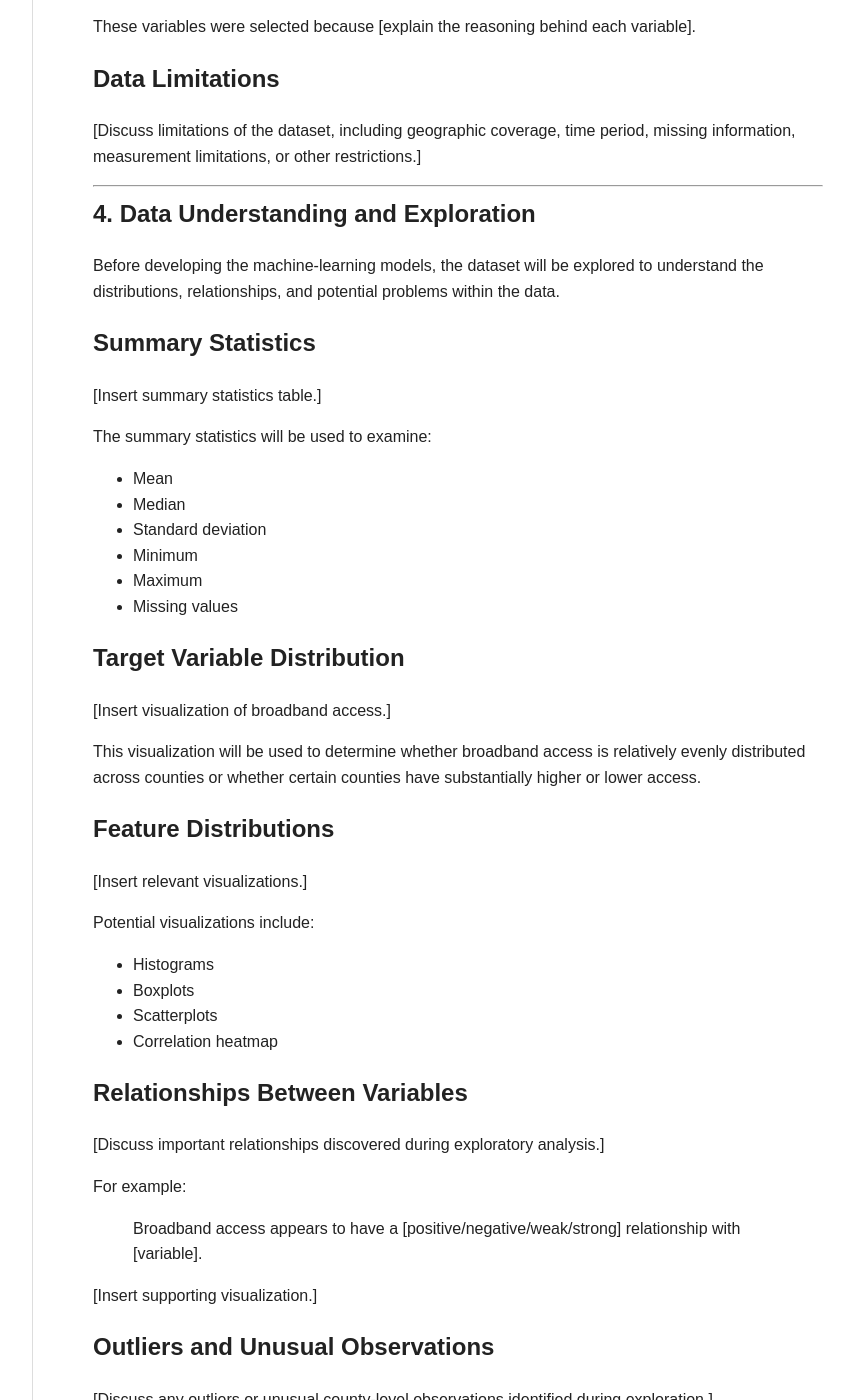
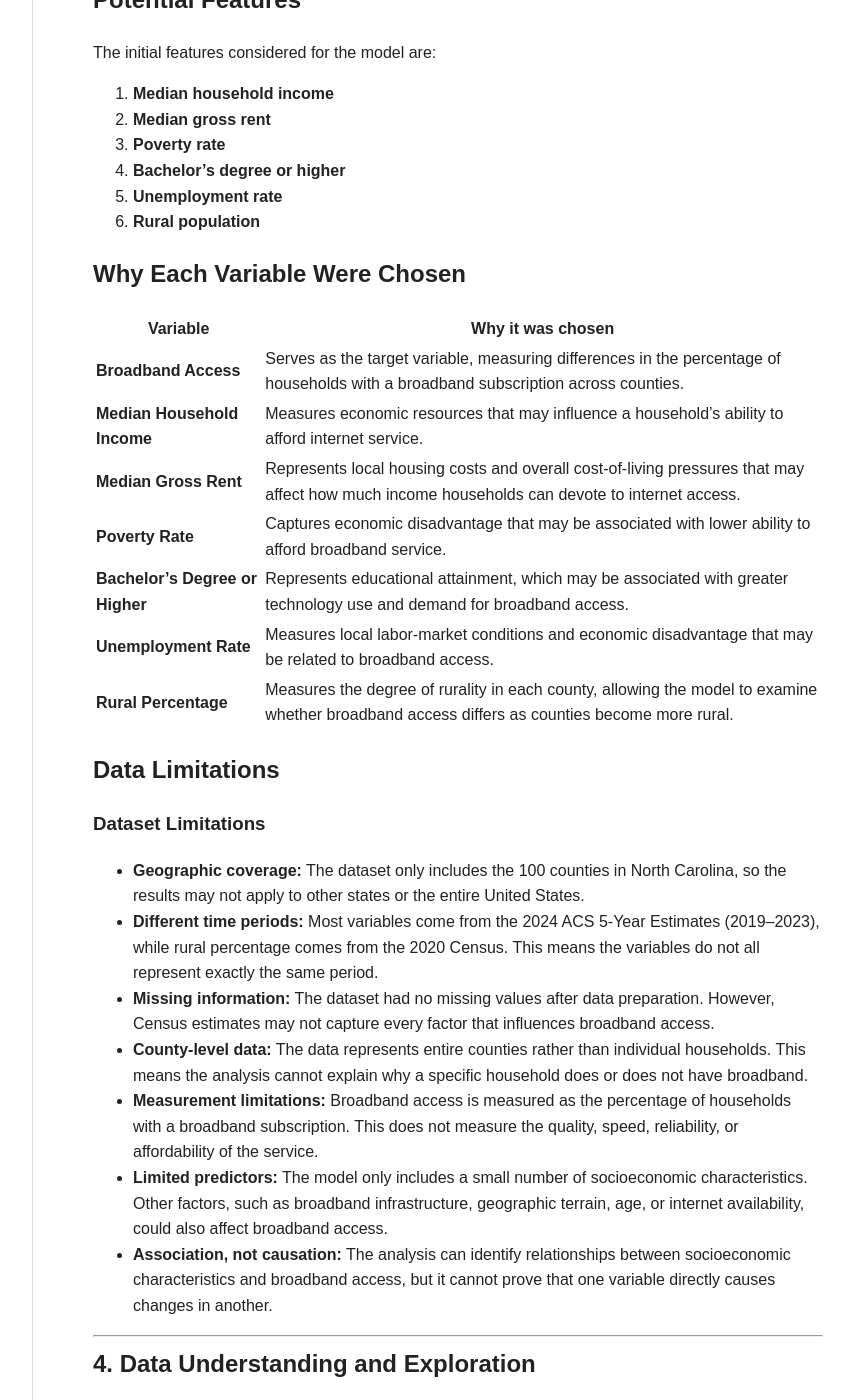
Before and after one commit to SrPat115/Data-Science-Portfolio, a Jekyll site: the page built from projects/broadband-access.md, in a window 1280 px wide and 1400 px high, scrolled down 3217 px. Shown: the whole window, without its empty margins (243-1097 px from the left). Built offline with Jekyll 4.4.1, drawn with Linux system fonts in a browser that asks for light colours; our own code applies the rules of GitHub Pages for plain Markdown files; some of the changed text lies outside the part shown.

Commit message:
Revise data source and analysis details in broadband project
Updated data source information and added explanations for selected variables. Included dataset limitations and summary statistics for broadband access across North Carolina counties.

```diff
--- a/projects/broadband-access.md
+++ b/projects/broadband-access.md
@@ -72,14 +72,19 @@ The literature suggests broadband access is strongly associated with socioeconom
 
 The data for this project will be obtained from:
 
-**Source:** census.gov
-**Link:** https://www.census.gov/programs-surveys/acs/data/data-via-api.html
+**Source:** [censuss.gov](census.gov)
+**Links:**
+#**2024 American Community Survey (ACS) 5-Year data:** [https://www.census.gov/programs-surveys/acs/data/data-via-api.html](https://www.census.gov/programs-surveys/acs/data/data-via-api.html)
 
-[Explain why this source was selected and how the data were collected.]
+#**2020 Decennial Census Demographic and Housing Characteristics File (DHC):** [https://www.census.gov/data/developers/data-sets/decennial-census/2020.html](https://www.census.gov/data/developers/data-sets/decennial-census/2020.html)
+
+These sources were selected for their **credibility** and **major past contribution** to this research topic.
 
 ## Unit of Analysis
 
-Each observation represents:
+Each observation (row) in the dataset represents **one county in North Carolina**. The dataset contains all 100 North Carolina counties, with each county described by its broadband access rate and selected socioeconomic characteristics.
+
+The unit of analysis is the **county**, rather than an individual person or household. The socioeconomic and broadband measures represent aggregate estimates for each county obtained primarily from the U.S. Census Bureau's 2024 American Community Survey (ACS) 5-Year data.
 
 > **One North Carolina county**
 
@@ -87,10 +92,10 @@ The analysis will therefore compare broadband access and socioeconomic character
 
 ## Dataset Size
 
-- Number of observations: [Insert]
-- Number of variables: [Insert]
+- Number of observations: 100
+- Number of variables: 7
 - Geographic area: North Carolina counties
-- Time period: [Insert]
+- Time period: 2019-2024
 
 ## Target Variable
 
@@ -111,11 +116,30 @@ The initial features considered for the model are:
 5. **Unemployment rate**
 6. **Rural population**
 
-These variables were selected because [explain the reasoning behind each variable].
+## Why Each Variable Were Chosen
+
+| Variable                        | Why it was chosen                                                                                                                             |
+| ------------------------------- | --------------------------------------------------------------------------------------------------------------------------------------------- |
+| **Broadband Access**            | Serves as the target variable, measuring differences in the percentage of households with a broadband subscription across counties.           |
+| **Median Household Income**     | Measures economic resources that may influence a household's ability to afford internet service.                                              |
+| **Median Gross Rent**           | Represents local housing costs and overall cost-of-living pressures that may affect how much income households can devote to internet access. |
+| **Poverty Rate**                | Captures economic disadvantage that may be associated with lower ability to afford broadband service.                                         |
+| **Bachelor's Degree or Higher** | Represents educational attainment, which may be associated with greater technology use and demand for broadband access.                       |
+| **Unemployment Rate**           | Measures local labor-market conditions and economic disadvantage that may be related to broadband access.                                     |
+| **Rural Percentage**            | Measures the degree of rurality in each county, allowing the model to examine whether broadband access differs as counties become more rural. |
+
 
 ## Data Limitations
 
-[Discuss limitations of the dataset, including geographic coverage, time period, missing information, measurement limitations, or other restrictions.]
+### Dataset Limitations
+
+* **Geographic coverage:** The dataset only includes the 100 counties in North Carolina, so the results may not apply to other states or the entire United States.
+* **Different time periods:** Most variables come from the 2024 ACS 5-Year Estimates (2019–2023), while rural percentage comes from the 2020 Census. This means the variables do not all represent exactly the same period.
+* **Missing information:** The dataset had no missing values after data preparation. However, Census estimates may not capture every factor that influences broadband access.
+* **County-level data:** The data represents entire counties rather than individual households. This means the analysis cannot explain why a specific household does or does not have broadband.
+* **Measurement limitations:** Broadband access is measured as the percentage of households with a broadband subscription. This does not measure the quality, speed, reliability, or affordability of the service.
+* **Limited predictors:** The model only includes a small number of socioeconomic characteristics. Other factors, such as broadband infrastructure, geographic terrain, age, or internet availability, could also affect broadband access.
+* **Association, not causation:** The analysis can identify relationships between socioeconomic characteristics and broadband access, but it cannot prove that one variable directly causes changes in another.
 
 ---
 
@@ -123,45 +147,32 @@ These variables were selected because [explain the reasoning behind each variabl
 
 Before developing the machine-learning models, the dataset will be explored to understand the distributions, relationships, and potential problems within the data.
 
+
 ## Summary Statistics
 
-[Insert summary statistics table.]
+<img width="977" height="193" alt="Screenshot 2026-10-04 at 8 01 11 PM" src="https://github.com/user-attachments/assets/5bb54583-ed85-477c-a5b0-fe599a6a6176" />
 
-The summary statistics will be used to examine:
-
-- Mean
-- Median
-- Standard deviation
-- Minimum
-- Maximum
-- Missing values
+The summary statistics show that broadband access varies across North Carolina counties, ranging from **71.6% to 95.3%**, with an average of **86.2%**. Median household income also varies considerably, from **$41,685 to $105,768**. The counties differ in education, poverty, unemployment, and rurality as well, with rural population ranging from less than **1% to 100%**. Overall, the statistics show meaningful variation between counties, giving the model differences in socioeconomic characteristics to examine.
 
 ## Target Variable Distribution
 
-[Insert visualization of broadband access.]
+<img width="576" height="453" alt="image" src="https://github.com/user-attachments/assets/5107ff32-e1cd-4ea6-8ef2-f83d78834416" />
 
 This visualization will be used to determine whether broadband access is relatively evenly distributed across counties or whether certain counties have substantially higher or lower access.
 
 ## Feature Distributions
 
-[Insert relevant visualizations.]
+#Heatmap
+<img width="945" height="790" alt="image" src="https://github.com/user-attachments/assets/3c5740ed-dd64-4944-818f-aad980e64981" />
 
-Potential visualizations include:
+#Histograms - [Here](insert link here)
 
-- Histograms
-- Boxplots
-- Scatterplots
-- Correlation heatmap
+#Boxplots - [Here](insert link here)
 
 ## Relationships Between Variables
 
 [Discuss important relationships discovered during exploratory analysis.]
 
-For example:
-
-> Broadband access appears to have a [positive/negative/weak/strong] relationship with [variable].
-
-[Insert supporting visualization.]
 
 ## Outliers and Unusual Observations
 
@@ -181,15 +192,11 @@ Before training the models, the dataset will be prepared for machine learning.
 
 ## Missing Values
 
-[Describe the number of missing values found and how they were handled.]
-
-For example:
-
-> [Variable] contained [X] missing observations. These observations were [removed/imputed/etc.] because [reason].
+There were no missing values.
 
 ## Duplicate Observations
 
-[Explain whether duplicate county observations existed and how they were handled.]
+No duplicate values were found.
 
 ## Outliers
 
```
Also changed, not shown: other parts of projects/broadband-access.md (+4 -0 lines).
